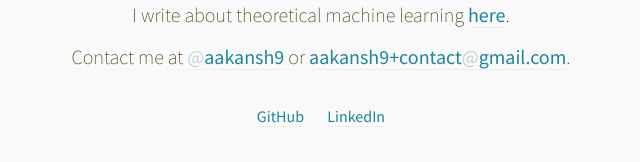
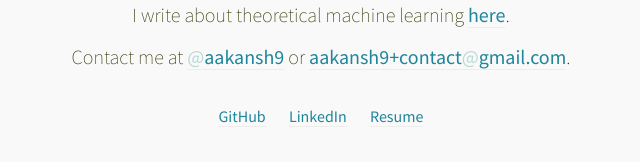
Before and after one commit to aakansh9/aakansh9.github.io, a Jekyll site: the page built from index.html, in a window 1280 px wide. Shown: the part 547-709 px from the top of the page, without its empty margins (319-959 px from the left). Built offline with Jekyll 4.4.1, drawn with Linux system fonts in a browser that asks for light colours.

Commit message:
add resume

```diff
--- a/index.html
+++ b/index.html
@@ -30,6 +30,7 @@
         <ul class="elsewhere">
           <li class="elsewhere__item"><a href="http://github.com/{{ site.github }}">GitHub</a></li>
           <li class="elsewhere__item"><a href="http://www.linkedin.com/in/{{ site.linkedin }}">LinkedIn</a></li>
+          <li class="elsewhere__item"><a href="/assets/AakanshGupta.pdf">Resume</a></li>
         </ul>
 
       </div>
```
Also changed, not shown: 1 other file.
